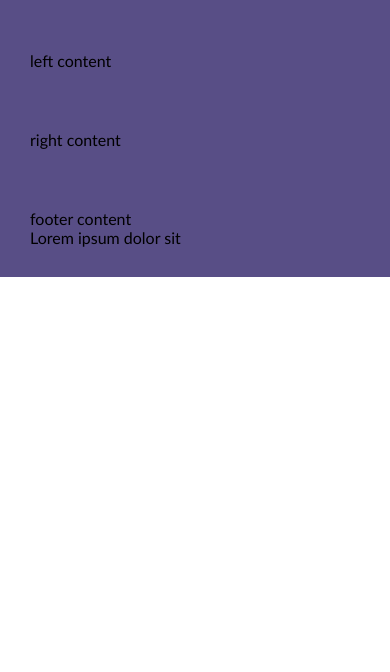
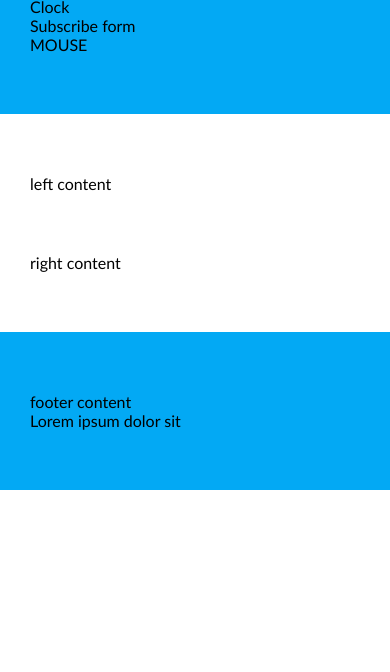
Before and after one commit to Niseme/5-coming-soon, a website: page index.html in a window 390 px wide. Shown: the part 172-844 px from the top of the page. Drawn offline with Linux system fonts and the light colour scheme.

Commit message:
hero section HTML

```diff
--- a/css/pages/home.css
+++ b/css/pages/home.css
@@ -13,43 +13,3 @@
 @import "../components/progress-bar.css";
 
 /* CUSTOM STYLE BELOW THIS COMMENT, FOR THIS PAGE */
-
-/* max width */
-@media (max-width: 1100px) {
-  .container {
-    width: 800px;
-    margin-left: calc(50% - 400px);
-    background-color: palevioletred;
-  }
-}
-
-@media (max-width: 900px) {
-  .container {
-    width: 600px;
-    margin-left: calc(50% - 300px);
-    background-color: rgb(139, 121, 127);
-  }
-  .container > .left {
-    width: 100%;
-    margin-right: 0;
-  }
-  .container > .right {
-    width: 100%;
-    margin-top: 40px;
-  }
-}
-@media (max-width: 700px) {
-  .container {
-    width: 400px;
-    margin-left: calc(50% - 200px);
-    background-color: rgb(88, 78, 134);
-  }
-}
-@media (max-width: 500px) {
-  .container {
-    width: 400px;
-    margin-left: 0;
-    padding: 30px;
-    background-color: rgb(88, 78, 134);
-  }
-}
--- a/index.html
+++ b/index.html
@@ -20,9 +20,12 @@
 <body>
     <section class="container bg-primary">
         <div class="row-short">
-            Hero Content Lorem ipsum dolor sit amet consectetur adipisicing elit. Voluptate voluptas officiis facere
-            suscipit praesentium, itaque modi consequuntur ex repellat blanditiis corrupti ab quibusdam, numquam debitis
-            dolor tempore molestias a delectus impedit mollitia fugit laudantium reiciendis magnam! Velit quos,
+            <img src="./img/icon-logo.png" alt="logo">
+            <h1>Coming soon </h1>
+            <p>Lorem ipsum dolor, sit amet consectetur adipisicing elit. Adipisci, repellat. </p>
+            <div class="clock">Clock</div>
+            <form class="form">Subscribe form</form>
+            <div class="mouse">MOUSE</div>
         </div>
     </section>
     <main class="container">
```
